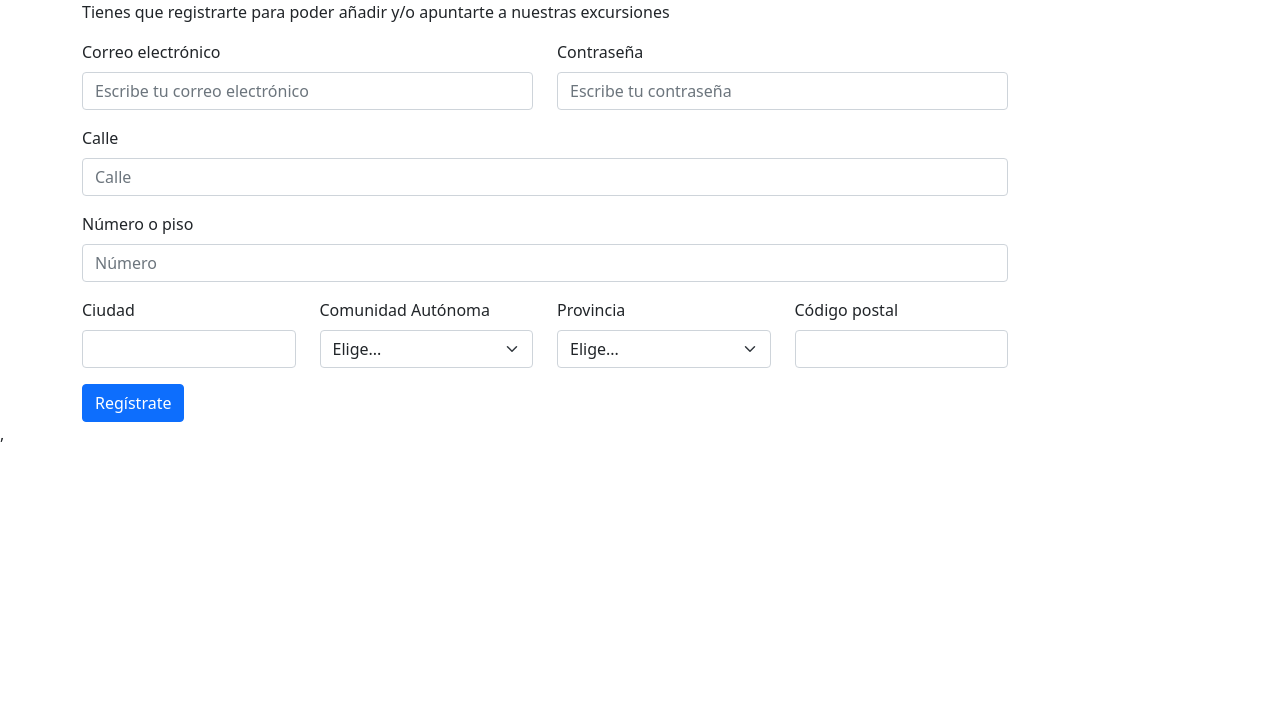
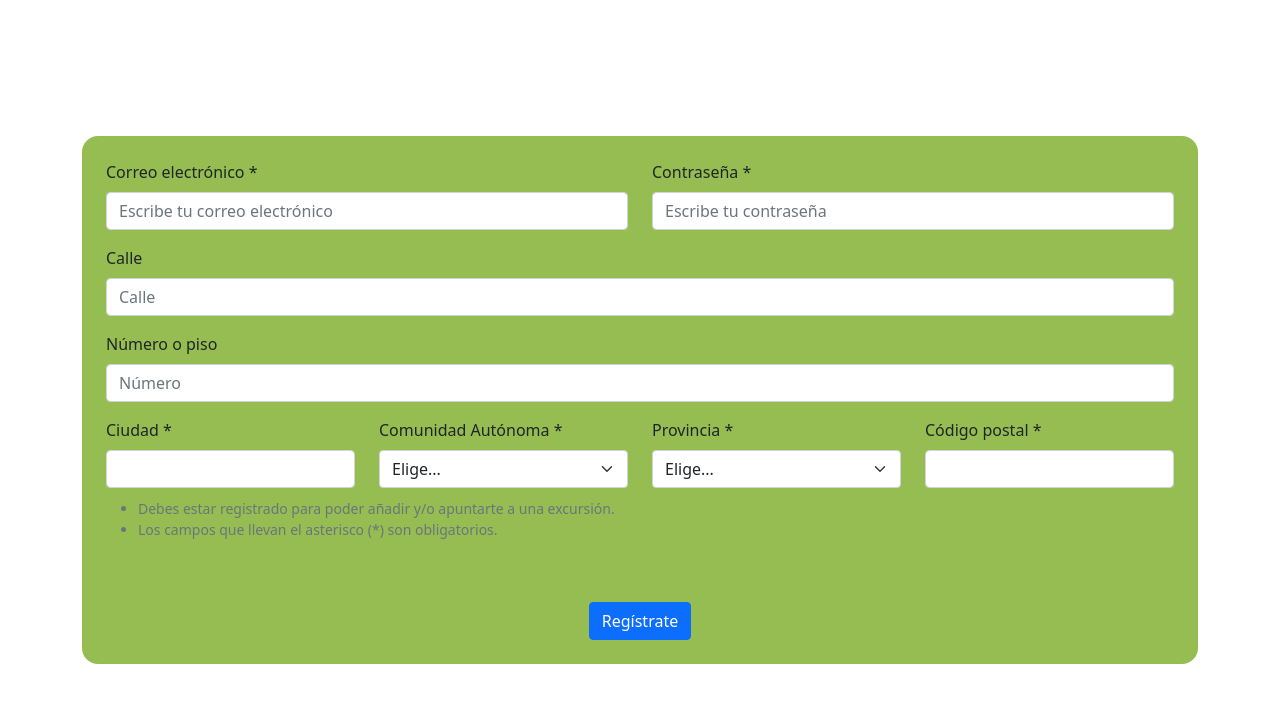
Before and after one commit to irenesj/excursiones, a React (Create React App) app: page /register in a window 1280 px wide. Shown: the top 702 px of the page. Built offline with nearby package versions, Linux system fonts and the light colour scheme.

Commit message:
Improved register and login and User.js added

```diff
--- a/src/componentes/Layout/Layout.js
+++ b/src/componentes/Layout/Layout.js
@@ -14,9 +14,11 @@ const Layout = ({ children }) => {
         <Row className={styles.nav}>
           <Col xs="12" md="7">
             <Nav>
-              <Nav.Item>
-                Viajar Juntos
-              </Nav.Item>
+              <div className={styles.logo}>
+                <Nav.Item>
+                  Viajar Juntos
+                </Nav.Item>
+              </div>
               <Nav.Item>
                 <Nav.Link><Link to="register">Regístrate</Link></Nav.Link>
               </Nav.Item>
--- a/src/componentes/Login.js
+++ b/src/componentes/Login.js
@@ -6,24 +6,26 @@ import styles from '../css/Login.module.css';
 function Login(){
 
     return(
-        <Container>
+        <Container className={styles.login}>
             <Row>
-                <Col xs="4">
-                    <Form>
+                <Col xs="12">
+                    <Form className={styles.form}>
                         <Form.Group className="mb-3" controlId="formBasicEmail">
                             <Form.Label>Correo electrónico</Form.Label>
                             <Form.Control type="email" placeholder="Escribe tu correo electrónico" />
                             <Form.Text className="text-muted">
-                                Nunca compartiremos tus datos con nadie.
+                                Nunca compartiremos tu correo con nadie.
                             </Form.Text>
                         </Form.Group>
                         <Form.Group className="mb-3" controlId="formBasicPassword">
                             <Form.Label>Contraseña</Form.Label>
                             <Form.Control type="password" placeholder="Escribe tu contraseña" />
                         </Form.Group>
+                        <div className={styles.btn}>
                         <Button variant="primary" type="submit">
                             Inicia sesión
                         </Button>
+                        </div>
                     </Form>
                 </Col>
             </Row>
--- a/src/componentes/Register.js
+++ b/src/componentes/Register.js
@@ -6,21 +6,18 @@ function Register(){
 
     return(
 
-        <Container>
+        <Container className={styles.register}>
             <Row>
-                <p>Tienes que registrarte para poder añadir y/o apuntarte a nuestras excursiones</p>
-            </Row>
-            <Row>
-                <Col xs="10">
-                    <Form>
+                <Col xs="12">
+                    <Form className={styles.form}>
                         <Row className="mb-3">
                             <Form.Group as={Col} controlId="formGridEmail">
-                                <Form.Label>Correo electrónico</Form.Label>
+                                <Form.Label>Correo electrónico *</Form.Label>
                                 <Form.Control type="email" placeholder="Escribe tu correo electrónico" />
                             </Form.Group>
 
                             <Form.Group as={Col} controlId="formGridPassword">
-                                <Form.Label>Contraseña</Form.Label>
+                                <Form.Label>Contraseña *</Form.Label>
                                 <Form.Control type="password" placeholder="Escribe tu contraseña" />
                             </Form.Group>
                         </Row>
@@ -38,12 +35,12 @@ function Register(){
                         <Row className="mb-3">
 
                             <Form.Group as={Col} controlId="formGridCity">
-                                <Form.Label>Ciudad</Form.Label>
+                                <Form.Label>Ciudad *</Form.Label>
                                 <Form.Control />
                             </Form.Group>
 
                             <Form.Group as={Col} controlId="formGridCommunity">
-                                <Form.Label>Comunidad Autónoma</Form.Label>
+                                <Form.Label>Comunidad Autónoma *</Form.Label>
                                 <Form.Select defaultValue="Elige...">
                                     <option>Elige...</option>
                                     <option>Andalucía</option>
@@ -67,7 +64,7 @@ function Register(){
                             </Form.Group>
 
                             <Form.Group as={Col} controlId="formGridProvince">
-                                <Form.Label>Provincia</Form.Label>
+                                <Form.Label>Provincia *</Form.Label>
                                 <Form.Select defaultValue="Elige...">
                                     <option>Elige...</option>
                                     <optgroup label="Andalucía">
@@ -144,14 +141,25 @@ function Register(){
                             </Form.Group>
 
                             <Form.Group as={Col} controlId="formGridPostalCode">
-                                <Form.Label>Código postal</Form.Label>
+                                <Form.Label>Código postal *</Form.Label>
                                 <Form.Control />
                             </Form.Group>
+
+                            <Form.Group>
+                                <Form.Text className="text-muted">
+                                <ul className={styles.list}>
+                                    <li>Debes estar registrado para poder añadir y/o apuntarte a una excursión.</li>
+                                    <li>Los campos que llevan el asterisco &#40;*&#41; son obligatorios.</li>
+                                </ul>
+                                </Form.Text>
+                            </Form.Group>
+
                         </Row>
-
-                        <Button variant="primary" type="submit">
-                            Regístrate
-                        </Button>
+                        <div className={styles.btn}>
+                            <Button variant="primary" type="submit">
+                                Regístrate
+                            </Button>
+                        </div>
                     </Form>
                 </Col>
             </Row>
--- a/src/css/Excursions.module.css
+++ b/src/css/Excursions.module.css
@@ -1,9 +1,9 @@
 h2{
 
+    color: #557025;
+    font-weight: bold;
+    margin-top: 60px;
     text-align: center;
-    color: #557025;
-    margin-top: 30px;
     text-transform: uppercase;
-    font-weight: bold;
 
 }
--- a/src/css/Layout.module.css
+++ b/src/css/Layout.module.css
@@ -2,24 +2,37 @@
 
     border-radius: 5px;
     background-color: #95bd51;
+    border-radius: 0.5em;
+    color: white;
+    font-size: 18px;
+    font-weight: bold;
+    padding-top: 20px;
 
+}
+
+.logo{
+
+    font-family: Cambria, Cochin, Georgia, Times, 'Times New Roman', serif;
+    font-size: 35px;
+    font-weight: bolder;
+    font-style: italic;
+    padding-bottom: 15px;
+    padding-left: 10px;
 }
 
 .nav a{
 
     color: white;
     font-family:'Franklin Gothic Medium', Arial, sans-serif;
-    font-size: 18px;
-    font-weight: bold;
-    padding-top: 30px;
-    padding-bottom: 20px;
+    padding-top: 18px;
+    padding-left: 20px;
 
 }
 
 .searchBar {
 
-    padding-top: 25px;
-    padding-bottom: 15px;
+    padding-top: 10px;
+    padding-bottom: 10px;
 }
 
 .footer {
@@ -36,6 +49,7 @@
 .footer a {
 
     text-decoration: none;
+    font-weight: bold;
     color: #95bd51;
 
 }
--- a/src/css/Login.module.css
+++ b/src/css/Login.module.css
@@ -1,4 +1,20 @@
-.login {
+.login{
 
+    display: flex;
+    justify-content: center;
+    align-items: center;
+    height: 100vh;
 
 }
+
+.form {
+    background: #95bd51;
+    padding: 1.5em;
+    border-radius: 1em;
+
+}
+
+.btn{
+
+    text-align: center;
+}
--- a/src/css/Register.module.css
+++ b/src/css/Register.module.css
@@ -1,4 +1,26 @@
 .register{
 
+    display: flex;
+    justify-content: center;
+    align-items: center;
+    height: 100vh;
 
 }
+
+.form {
+    background: #95bd51;
+    padding: 1.5em;
+    border-radius: 1em;
+
+}
+
+.list{
+
+    margin-top: 10px;
+}
+
+.btn{
+
+    text-align: center;
+    padding-top: 30px;
+}
```
Also changed, not shown: src/componentes/User.js (added, +8 -0 lines).
